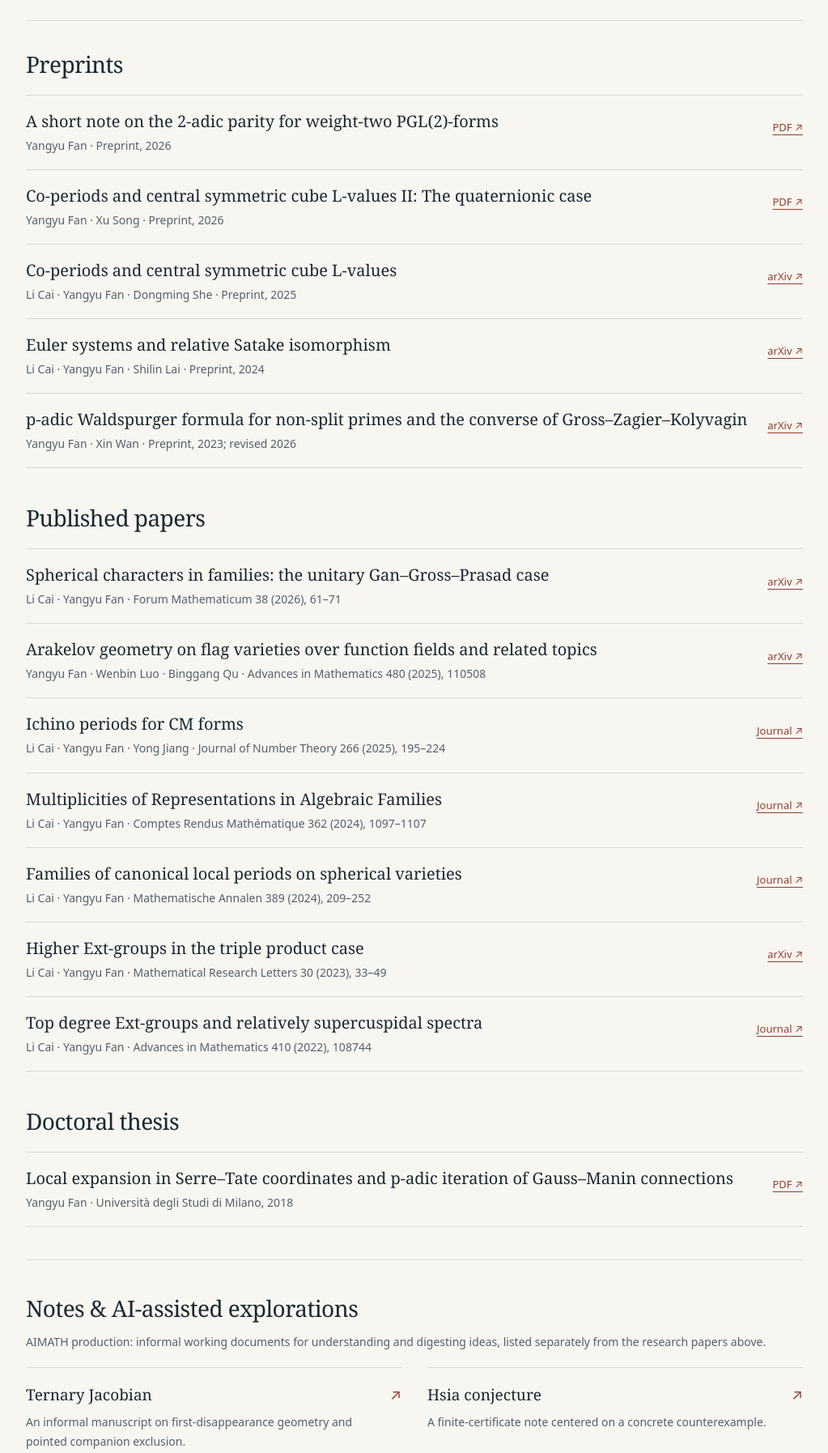
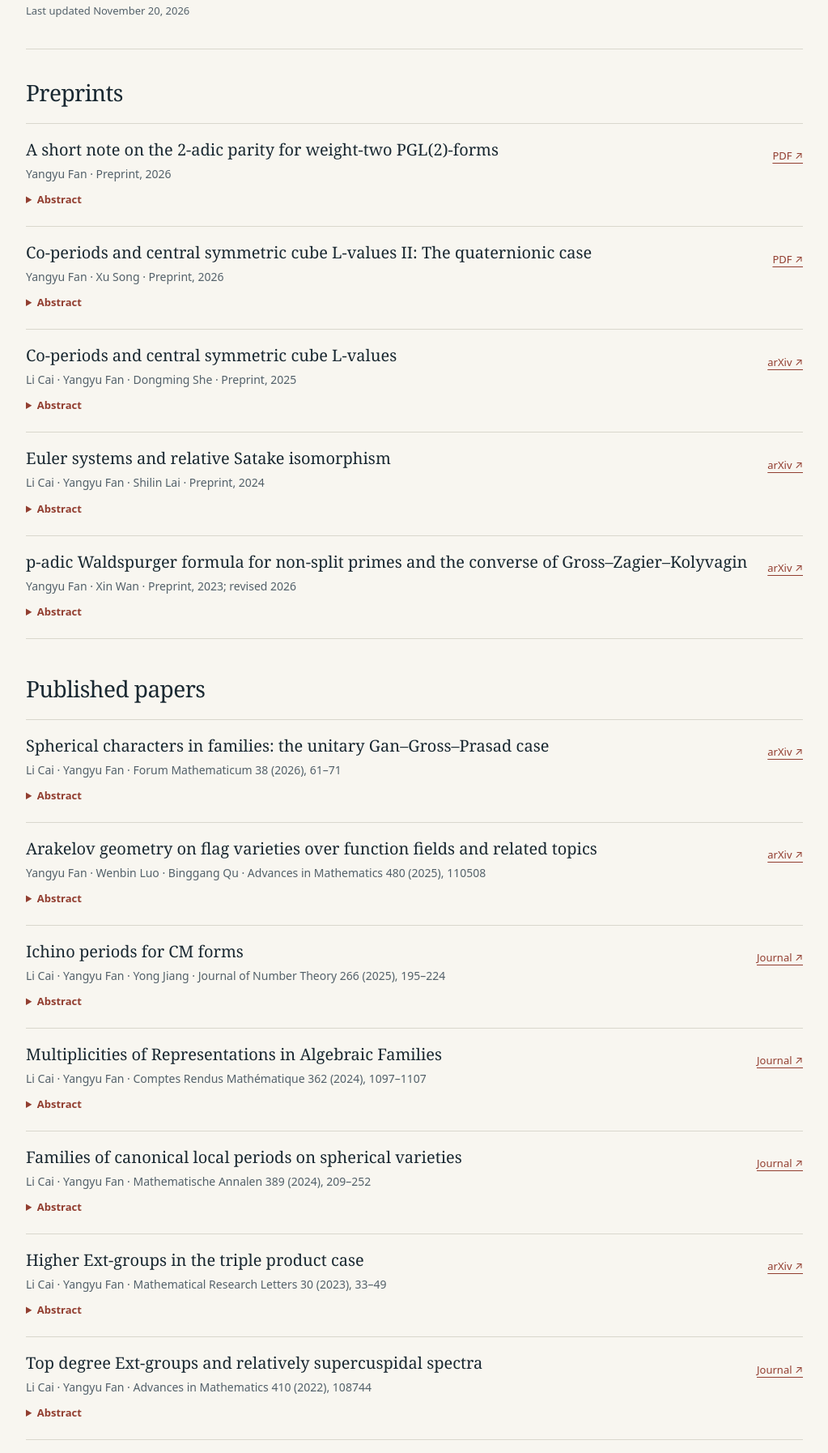
Before and after one commit to luanshenjun-hub/luanshenjun-hub.github.io, a plain HTML site: page index.html in a window 1280 px wide. Shown: the part 442-2236 px from the top of the page at 81% size, without its empty margins (128-1151 px from the left). Drawn offline with Linux system fonts and the light colour scheme.

Commit message:
Show homepage update date and paper abstracts

```diff
--- a/index.html
+++ b/index.html
@@ -11,63 +11,69 @@
 @media(max-width:640px){.shell{width:calc(100% - 36px)}.nav{align-items:flex-start;flex-direction:column;padding:16px 0 8px;gap:4px}nav{gap:4px 20px}nav a{font-size:14px}.hero{padding:32px 0 24px}h1{font-size:40px}h1 span{margin-left:10px;font-size:20px}.intro{font-size:17px}.interests{font-size:15px}.quick-links{gap:2px 20px;margin-top:14px}.paper-group{padding-top:28px}h2{font-size:26px}.publication{grid-template-columns:minmax(0,1fr);gap:3px;padding:16px 0}.publication h3{font-size:19px}.publication>a{justify-self:start;min-height:36px;padding-right:12px}.notes-grid,.about-grid{grid-template-columns:1fr;gap:0}.notes-section,.about-section{padding:30px 0;margin-top:24px}.about-grid aside{margin-top:10px}.footer .shell{display:block}.footer .shell > span{display:block}}
 @media(prefers-reduced-motion:reduce){html{scroll-behavior:auto}}
 @media print{body{background:white;color:black;font-size:11pt}.shell{width:100%}.site-header,.skip,.quick-links,.note-arrow,.publication>a{display:none}.hero{padding-top:0}h1{font-size:30pt}h2{font-size:18pt}.paper-group,.notes-section,.about-section{padding-top:18px;margin-top:0}.publication{break-inside:avoid;padding:10px 0}a{color:inherit;text-decoration:none}.notes-grid,.about-grid{display:block}.footer{margin-top:20px}}
+.site-updated{margin:14px 0 0;color:var(--muted);font-size:13px}
+.paper-abstract{max-width:72ch;margin-top:7px}
+.paper-abstract summary{width:fit-content;min-height:28px;padding:3px 4px 3px 0;color:var(--accent);font-size:13px;font-weight:600;cursor:pointer}
+.paper-abstract summary:hover{text-decoration:underline;text-underline-offset:3px}
+.paper-abstract p{margin:3px 0 5px;padding-left:12px;border-left:2px solid var(--line);font-size:14px;line-height:1.65;color:var(--ink)}
+@media(max-width:640px){.paper-abstract summary{min-height:36px;padding-block:7px}.paper-abstract p{padding-left:10px}}
 </style>
 </head>
 <body>
 <a class="skip" href="#main">Skip to content</a>
 <header class="site-header"><div class="shell nav"><a class="brand" href="#top">Yangyu Fan · Mathematics</a><nav aria-label="Primary navigation"><a href="#research">Research</a><a href="#papers">Papers</a><a href="#notes-aimath">Notes</a><a href="#about">About &amp; contact</a></nav></div></header>
 <main id="main" class="shell">
-<section id="top" class="hero"><p class="eyebrow">Beijing Institute of Technology · Number theory</p><h1>Yangyu Fan <span lang="zh">范洋宇</span></h1><div id="research"><p class="intro">I study number theory, with a focus on p-adic methods, automorphic representations, and arithmetic aspects of automorphic forms.</p><p class="interests">My work concerns periods and branching, families of representations, Euler systems, and p-adic L-functions. I am also interested in research on AI safety.</p></div><div class="quick-links"><a href="mailto:yangyu.fan@bit.edu.cn">yangyu.fan@bit.edu.cn</a><a href="#papers">Papers</a><a href="https://math.bit.edu.cn/szdw/jgml/sxx/fyy/index.htm" target="_blank" rel="noreferrer">BIT profile ↗</a></div></section>
+<section id="top" class="hero"><p class="eyebrow">Beijing Institute of Technology · Number theory</p><h1>Yangyu Fan <span lang="zh">范洋宇</span></h1><div id="research"><p class="intro">I study number theory, with a focus on p-adic methods, automorphic representations, and arithmetic aspects of automorphic forms.</p><p class="interests">My work concerns periods and branching, families of representations, Euler systems, and p-adic L-functions. I am also interested in research on AI safety.</p></div><div class="quick-links"><a href="mailto:yangyu.fan@bit.edu.cn">yangyu.fan@bit.edu.cn</a><a href="#papers">Papers</a><a href="https://math.bit.edu.cn/szdw/jgml/sxx/fyy/index.htm" target="_blank" rel="noreferrer">BIT profile ↗</a></div><p class="site-updated">Last updated <time datetime="2026-11-20">November 20, 2026</time></p></section>
 <section class="paper-group" id="papers"><h2>Preprints</h2><div class="publication-list"><article class="publication">
-              <div><h3><a href="papers/2-adic-parity-weight-two-pgl2-forms.pdf">A short note on the 2-adic parity for weight-two PGL(2)-forms</a></h3><p>Yangyu Fan · Preprint, 2026</p></div>
+              <div><h3><a href="papers/2-adic-parity-weight-two-pgl2-forms.pdf">A short note on the 2-adic parity for weight-two PGL(2)-forms</a></h3><p>Yangyu Fan · Preprint, 2026</p><details class="paper-abstract"><summary>Abstract</summary><p>In this short note, we adapt the refined Lagrangian structures on Selmer groups developed by Morgan and Morgan–Smith to Nekovář’s anticyclotomic argument to establish the 2-adic parity result for cuspidal newforms f ∈ S₂(Γ₀(N)).</p></details></div>
               <a href="papers/2-adic-parity-weight-two-pgl2-forms.pdf" target="_blank" rel="noreferrer" aria-label="Read A short note on the 2-adic parity for weight-two PGL(2)-forms">PDF ↗</a>
             </article>
 <article class="publication">
-              <div><h3><a href="papers/Coperiod%20II(1).pdf">Co-periods and central symmetric cube L-values II: The quaternionic case</a></h3><p>Yangyu Fan · Xu Song · Preprint, 2026</p></div>
+              <div><h3><a href="papers/Coperiod%20II(1).pdf">Co-periods and central symmetric cube L-values II: The quaternionic case</a></h3><p>Yangyu Fan · Xu Song · Preprint, 2026</p><details class="paper-abstract"><summary>Abstract</summary><p>We construct cubic covers of quaternion algebra multiplicative groups, establish their metaplectic correspondence, and study the resulting co-periods locally and globally. Under the central-character condition and genericity at split places, the local multiplicity is determined by the symmetric cube epsilon factor and the quaternion algebra’s local invariant.</p></details></div>
               <a href="papers/Coperiod%20II(1).pdf" target="_blank" rel="noreferrer" aria-label="Read Co-periods and central symmetric cube L-values II: The quaternionic case">PDF ↗</a>
             </article>
 <article class="publication">
-              <div><h3><a href="https://arxiv.org/abs/2507.15279">Co-periods and central symmetric cube L-values</a></h3><p>Li Cai · Yangyu Fan · Dongming She · Preprint, 2025</p></div>
+              <div><h3><a href="https://arxiv.org/abs/2507.15279">Co-periods and central symmetric cube L-values</a></h3><p>Li Cai · Yangyu Fan · Dongming She · Preprint, 2025</p><details class="paper-abstract"><summary>Abstract</summary><p>We study co-periods pairing automorphic forms on GL(2) with two exceptional theta series on its cubic cover, establishing local multiplicity one and computing unramified factors. We prove an Euler factorization for Eisenstein co-periods, formulate a conjectural central-value formula for cuspidal co-periods, and establish nonvanishing results with prescribed local components.</p></details></div>
               <a href="https://arxiv.org/abs/2507.15279" target="_blank" rel="noreferrer" aria-label="Read Co-periods and central symmetric cube L-values">arXiv ↗</a>
             </article>
 <article class="publication">
-              <div><h3><a href="https://arxiv.org/abs/2410.18392">Euler systems and relative Satake isomorphism</a></h3><p>Li Cai · Yangyu Fan · Shilin Lai · Preprint, 2024</p></div>
+              <div><h3><a href="https://arxiv.org/abs/2410.18392">Euler systems and relative Satake isomorphism</a></h3><p>Li Cai · Yangyu Fan · Shilin Lai · Preprint, 2024</p><details class="paper-abstract"><summary>Abstract</summary><p>We use relative unramified Plancherel theory to construct test vectors satisfying tame Euler-system norm relations, providing a common framework for many existing constructions. In the twisted Friedberg–Jacquet setting this yields a new split anticyclotomic Euler system.</p></details></div>
               <a href="https://arxiv.org/abs/2410.18392" target="_blank" rel="noreferrer" aria-label="Read Euler systems and relative Satake isomorphism">arXiv ↗</a>
             </article>
 <article class="publication">
-              <div><h3><a href="https://arxiv.org/abs/2304.09806">p-adic Waldspurger formula for non-split primes and the converse of Gross–Zagier–Kolyvagin</a></h3><p>Yangyu Fan · Xin Wan · Preprint, 2023; revised 2026</p></div>
+              <div><h3><a href="https://arxiv.org/abs/2304.09806">p-adic Waldspurger formula for non-split primes and the converse of Gross–Zagier–Kolyvagin</a></h3><p>Yangyu Fan · Xin Wan · Preprint, 2023; revised 2026</p><details class="paper-abstract"><summary>Abstract</summary><p>We extend the non-split p-adic Waldspurger formula to representations that are principal series at p and develop signed anticyclotomic Iwasawa theory for self-dual CM characters, including at p = 2. We prove the rank-one converse to Gross–Zagier–Kolyvagin for these characters, with applications to Sylvester’s conjecture and, conditional on work of A. Smith, to Goldfeld’s conjecture for CM elliptic curves.</p></details></div>
               <a href="https://arxiv.org/abs/2304.09806" target="_blank" rel="noreferrer" aria-label="Read p-adic Waldspurger formula for non-split primes and the converse of Gross-Zagier-Kolyvagin">arXiv ↗</a>
             </article></div></section>
 <section class="paper-group" id="publications"><h2>Published papers</h2><div class="publication-list"><article class="publication">
-              <div><h3><a href="https://arxiv.org/abs/2305.11555">Spherical characters in families: the unitary Gan–Gross–Prasad case</a></h3><p>Li Cai · Yangyu Fan · Forum Mathematicum 38 (2026), 61–71</p></div>
+              <div><h3><a href="https://arxiv.org/abs/2305.11555">Spherical characters in families: the unitary Gan–Gross–Prasad case</a></h3><p>Li Cai · Yangyu Fan · Forum Mathematicum 38 (2026), 61–71</p><details class="paper-abstract"><summary>Abstract</summary><p>We formulate rationality and meromorphic-variation conjectures for spherical characters in representation families and prove them in the unitary Gan–Gross–Prasad setting.</p></details></div>
               <a href="https://arxiv.org/abs/2305.11555" target="_blank" rel="noreferrer" aria-label="Read Spherical characters in families: the unitary Gan-Gross-Prasad case">arXiv ↗</a>
             </article>
 <article class="publication">
-              <div><h3><a href="https://arxiv.org/abs/2403.06808">Arakelov geometry on flag varieties over function fields and related topics</a></h3><p>Yangyu Fan · Wenbin Luo · Binggang Qu · Advances in Mathematics 480 (2025), 110508</p></div>
+              <div><h3><a href="https://arxiv.org/abs/2403.06808">Arakelov geometry on flag varieties over function fields and related topics</a></h3><p>Yangyu Fan · Wenbin Luo · Binggang Qu · Advances in Mathematics 480 (2025), 110508</p><details class="paper-abstract"><summary>Abstract</summary><p>For flag bundles over smooth projective curves over an algebraically closed field of characteristic zero, we describe height filtrations, successive minima, and Boucksom–Chen concave transforms for line bundles arising from strictly anti-dominant characters. The formulas refine Zhang’s successive-minima inequality and determine augmented base loci and higher movable cones.</p></details></div>
               <a href="https://arxiv.org/abs/2403.06808" target="_blank" rel="noreferrer" aria-label="Read Arakelov geometry on flag varieties over function fields and related topics">arXiv ↗</a>
             </article>
 <article class="publication">
-              <div><h3><a href="https://doi.org/10.1016/j.jnt.2024.07.011">Ichino periods for CM forms</a></h3><p>Li Cai · Yangyu Fan · Yong Jiang · Journal of Number Theory 266 (2025), 195–224</p></div>
+              <div><h3><a href="https://doi.org/10.1016/j.jnt.2024.07.011">Ichino periods for CM forms</a></h3><p>Li Cai · Yangyu Fan · Yong Jiang · Journal of Number Theory 266 (2025), 195–224</p><details class="paper-abstract"><summary>Abstract</summary><p>We use theta lifting and seesaw identities to relate triple-product periods to toric periods for CM forms, both locally and globally.</p></details></div>
               <a href="https://doi.org/10.1016/j.jnt.2024.07.011" target="_blank" rel="noreferrer" aria-label="Read Ichino periods for CM forms">Journal ↗</a>
             </article>
 <article class="publication">
-              <div><h3><a href="https://doi.org/10.5802/crmath.623">Multiplicities of Representations in Algebraic Families</a></h3><p>Li Cai · Yangyu Fan · Comptes Rendus Mathématique 362 (2024), 1097–1107</p></div>
+              <div><h3><a href="https://doi.org/10.5802/crmath.623">Multiplicities of Representations in Algebraic Families</a></h3><p>Li Cai · Yangyu Fan · Comptes Rendus Mathématique 362 (2024), 1097–1107</p><details class="paper-abstract"><summary>Abstract</summary><p>We study how homological multiplicities and Euler–Poincaré numbers vary in algebraic families of representations. The results extend upper semicontinuity for multiplicities and local constancy for Euler–Poincaré numbers beyond families of unramified twists.</p></details></div>
               <a href="https://doi.org/10.5802/crmath.623" target="_blank" rel="noreferrer" aria-label="Read Multiplicities of Representations in Algebraic Families">Journal ↗</a>
             </article>
 <article class="publication">
-              <div><h3><a href="https://doi.org/10.1007/s00208-023-02642-6">Families of canonical local periods on spherical varieties</a></h3><p>Li Cai · Yangyu Fan · Mathematische Annalen 389 (2024), 209–252</p></div>
+              <div><h3><a href="https://doi.org/10.1007/s00208-023-02642-6">Families of canonical local periods on spherical varieties</a></h3><p>Li Cai · Yangyu Fan · Mathematische Annalen 389 (2024), 209–252</p><details class="paper-abstract"><summary>Abstract</summary><p>We formulate rationality and meromorphicity conjectures for canonical local periods as the representations vary in families. We prove them for split groups acting on strongly tempered spherical varieties without roots of type N.</p></details></div>
               <a href="https://doi.org/10.1007/s00208-023-02642-6" target="_blank" rel="noreferrer" aria-label="Read Families of canonical local periods on spherical varieties">Journal ↗</a>
             </article>
 <article class="publication">
-              <div><h3><a href="https://arxiv.org/abs/2303.05766">Higher Ext-groups in the triple product case</a></h3><p>Li Cai · Yangyu Fan · Mathematical Research Letters 30 (2023), 33–49</p></div>
+              <div><h3><a href="https://arxiv.org/abs/2303.05766">Higher Ext-groups in the triple product case</a></h3><p>Li Cai · Yangyu Fan · Mathematical Research Letters 30 (2023), 33–49</p><details class="paper-abstract"><summary>Abstract</summary><p>We determine the higher extension groups associated with irreducible representations in the triple-product setting and use them to obtain a multiplicity formula for representations of finite length.</p></details></div>
               <a href="https://arxiv.org/abs/2303.05766" target="_blank" rel="noreferrer" aria-label="Read Higher Ext-groups in the triple product case">arXiv ↗</a>
             </article>
 <article class="publication">
-              <div><h3><a href="https://doi.org/10.1016/j.aim.2022.108744">Top degree Ext-groups and relatively supercuspidal spectra</a></h3><p>Li Cai · Yangyu Fan · Advances in Mathematics 410 (2022), 108744</p></div>
+              <div><h3><a href="https://doi.org/10.1016/j.aim.2022.108744">Top degree Ext-groups and relatively supercuspidal spectra</a></h3><p>Li Cai · Yangyu Fan · Advances in Mathematics 410 (2022), 108744</p><details class="paper-abstract"><summary>Abstract</summary><p>We use Schneider–Stuhler duality and top-degree Ext-groups to study relative supercuspidality. This gives descriptions of relatively supercuspidal spectra in the Flicker–Rallis setting and in the diagonal cases treated here.</p></details></div>
               <a href="https://doi.org/10.1016/j.aim.2022.108744" target="_blank" rel="noreferrer" aria-label="Read Top degree Ext-groups and relatively supercuspidal spectra">Journal ↗</a>
             </article></div></section>
 <section class="paper-group" id="thesis"><h2>Doctoral thesis</h2><div class="publication-list"><article class="publication">
-              <div><h3><a href="papers/yangyu-fan-phd-thesis.pdf">Local expansion in Serre–Tate coordinates and p-adic iteration of Gauss–Manin connections</a></h3><p>Yangyu Fan · Università degli Studi di Milano, 2018</p></div>
+              <div><h3><a href="papers/yangyu-fan-phd-thesis.pdf">Local expansion in Serre–Tate coordinates and p-adic iteration of Gauss–Manin connections</a></h3><p>Yangyu Fan · Università degli Studi di Milano, 2018</p><details class="paper-abstract"><summary>Abstract</summary><p>This thesis constructs sheaves of nearly overconvergent quaternionic modular forms of general weight on integral models of Shimura curves and uses Serre–Tate coordinates to study Hecke operators and establish p-adic iteration of the Gauss–Manin connection.</p></details></div>
               <a href="papers/yangyu-fan-phd-thesis.pdf" aria-label="Read Yangyu Fan doctoral thesis">PDF ↗</a>
             </article></div></section>
 <section id="notes-aimath" class="notes-section"><h2>Notes &amp; AI-assisted explorations</h2><p class="section-meta">AIMATH production: informal working documents for understanding and digesting ideas, listed separately from the research papers above.</p><div class="notes-grid"><a class="note" href="notes/ternary-jacobian.pdf"><div><span class="card-number">01</span><h3>Ternary Jacobian</h3><p>An informal manuscript on first-disappearance geometry and pointed companion exclusion.</p></div><span class="note-arrow">↗</span></a>
```
